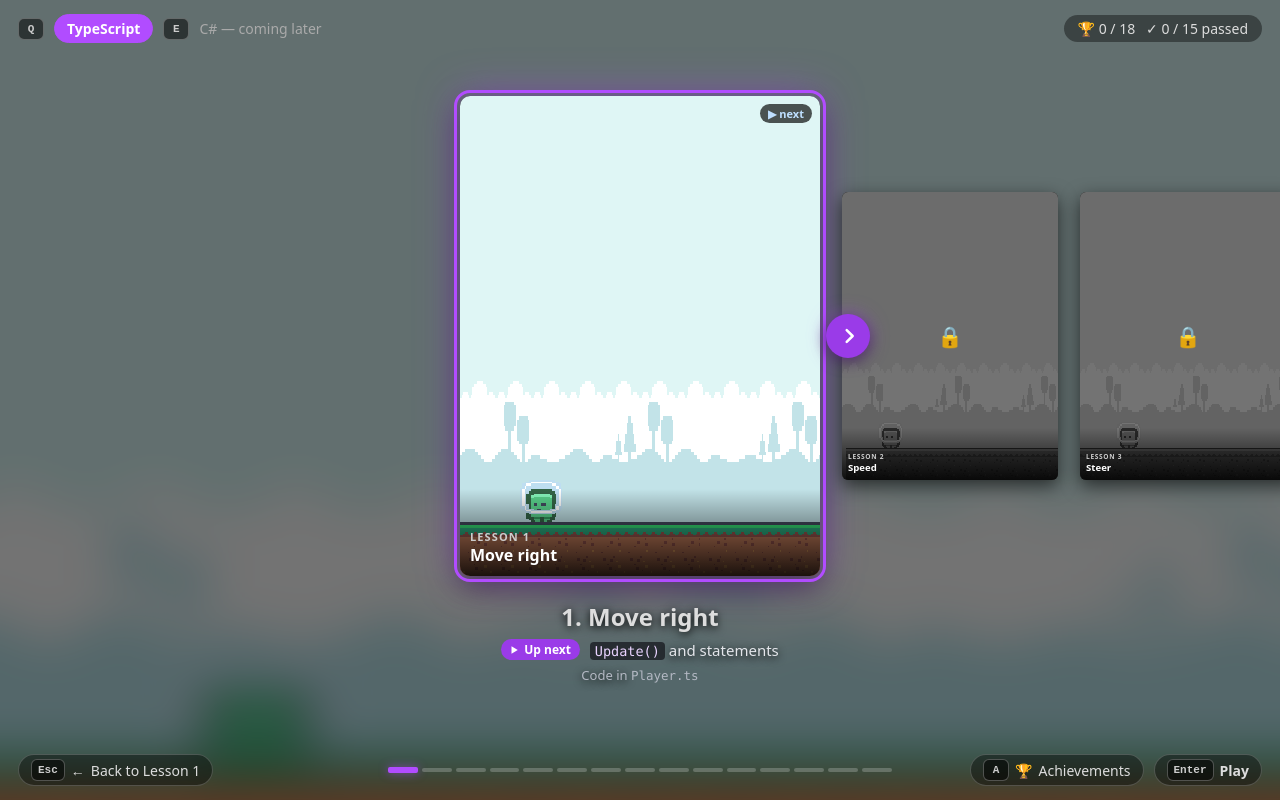
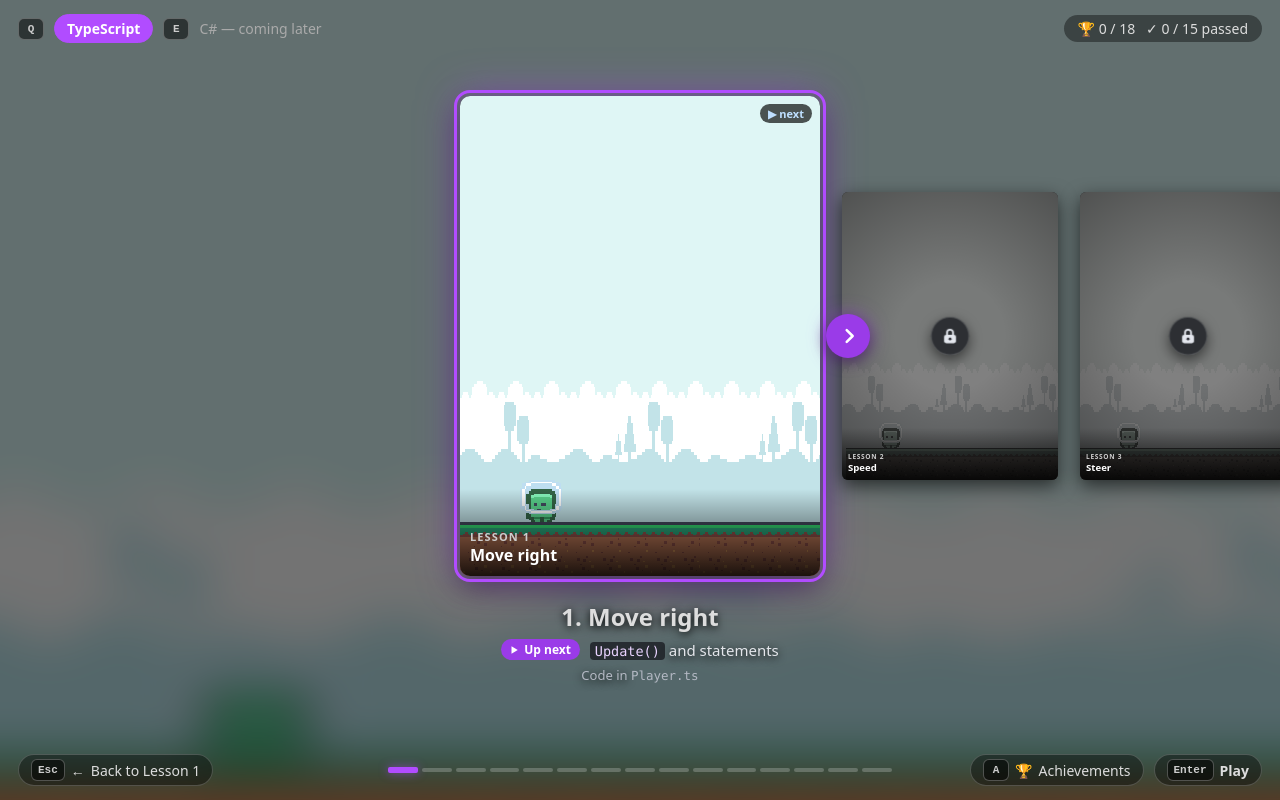
Before and after one commit to Sirwq/learn-gamedev, a website built with Vite: page index.html in a window 1280 px wide. Built offline with nearby package versions, Linux system fonts and the light colour scheme; some packages are replaced by stand-ins of ours; what monaco-editor would draw is missing.

Commit message:
Course menu: round padlock badge on locked covers instead of the emoji
Locked covers get a frosted round badge with an SVG padlock matching the
locked pill's icon, and a slightly lighter grey cover with a soft vignette.

Co-Authored-By: Claude Opus 5.5 <noreply@anthropic.com>

```diff
--- a/index.html
+++ b/index.html
@@ -196,11 +196,13 @@
       .cover:not([aria-current]) { scale: .6; }
       .cover canvas { display: block; width: 100%; height: 100%; image-rendering: pixelated; }
       .cover[aria-current] { outline: 3px solid #b14cff; outline-offset: 3px; box-shadow: 0 0 40px #b14cff8c, 0 10px 30px #0009; }
-      .cover.locked canvas { filter: grayscale(1) brightness(.45); }
+      .cover.locked canvas { filter: grayscale(.85) brightness(.5) contrast(.9); }
       .cover .tag { position: absolute; top: 8px; right: 8px; padding: 2px 8px; border-radius: 999px; background: #000a; font: 700 11px system-ui; }
       .cover.passed .tag { color: #9ff0c6; }
       .cover.current .tag { color: #bfe0ff; }
-      .cover.locked .tag { inset: 0; display: grid; place-items: center; background: none; font-size: 34px; }
+      .cover.locked .tag { inset: 0; display: grid; place-items: center; padding: 0; border-radius: 0; background: radial-gradient(circle, #0000 30%, #0005); }
+      /* Frosted round badge with a padlock, the same shape as the locked pill's icon. */
+      .cover.locked .lock { display: grid; place-items: center; width: 64px; height: 64px; border-radius: 50%; color: #e4e7ee; background: #15171dbf; box-shadow: inset 0 0 0 1.5px #ffffff2b, 0 8px 22px #0008; backdrop-filter: blur(3px); }
       .cover .name { position: absolute; left: 0; right: 0; bottom: 0; padding: 40px 10px 10px; text-align: left; background: linear-gradient(#0000, #000d); font: 800 16px system-ui; color: #fff; }
       .cover .name small { display: block; color: #ccc; font-size: 11px; letter-spacing: .1em; }
       .cover .tag:empty { display: none; }
--- a/src/main.ts
+++ b/src/main.ts
@@ -337,6 +337,8 @@ const icon = (d: string) => `<svg aria-hidden="true" viewBox="0 0 12 12" width="
 const CHECK = icon(`<path d="M2 6.5 5 9.5 10 3" fill="none" stroke="currentColor" stroke-width="2"/>`);
 const PLAY = icon(`<path d="M3 1.5v9l7.5-4.5z" fill="currentColor"/>`);
 const LOCK = icon(`<rect x="2" y="5.5" width="8" height="6" rx="1" fill="currentColor"/><path d="M4 5.5V4a2 2 0 0 1 4 0v1.5" fill="none" stroke="currentColor" stroke-width="1.5"/>`);
+/** The same padlock, big, in a round badge in the middle of a locked cover. */
+const LOCK_BADGE = `<span class="lock"><svg aria-hidden="true" viewBox="0 0 24 24" width="34" height="34"><rect x="5" y="10.5" width="14" height="10" rx="2.5" fill="currentColor"/><path d="M8.5 10.5V8a3.5 3.5 0 0 1 7 0v2.5" fill="none" stroke="currentColor" stroke-width="2.2" stroke-linecap="round"/><circle cx="12" cy="15.5" r="1.6" fill="#1b1d24"/></svg></span>`;
 const playLabel = (i: number) =>
   mode === "sandbox" ? (i === projects.length ? "Create" : "Open")
   : states[i] === "locked" ? "How to unlock" : states[i] === "passed" && i !== menuCurrent ? "Replay" : "Play";
@@ -356,7 +358,9 @@ function layoutMenu() {
     }
     card.className = `cover ${states[i]}`;
     card.ariaLabel = `${course[i].title}, ${{ passed: "passed", current: "up next", locked: "locked" }[states[i]]}`;
-    card.querySelector(".tag")!.textContent = { passed: "✓ passed", current: "▶ next", locked: "🔒" }[states[i]];
+    const tag = card.querySelector(".tag")!;
+    if (states[i] === "locked") tag.innerHTML = LOCK_BADGE; // our own markup
+    else tag.textContent = { passed: "✓ passed", current: "▶ next" }[states[i]];
   });
   drawBg();
   const meta = document.getElementById("card-meta")!;
```
